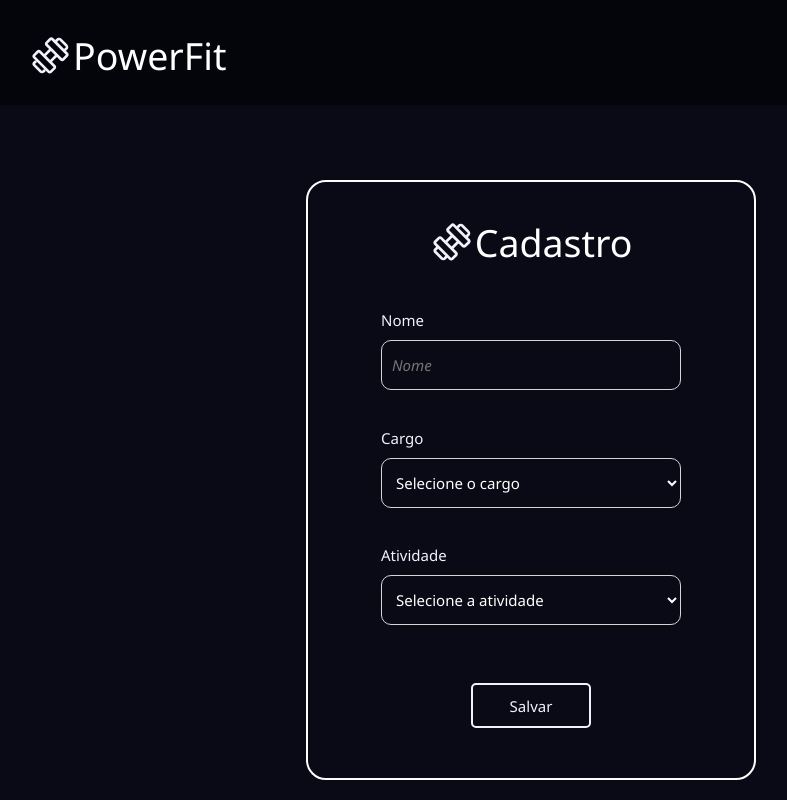
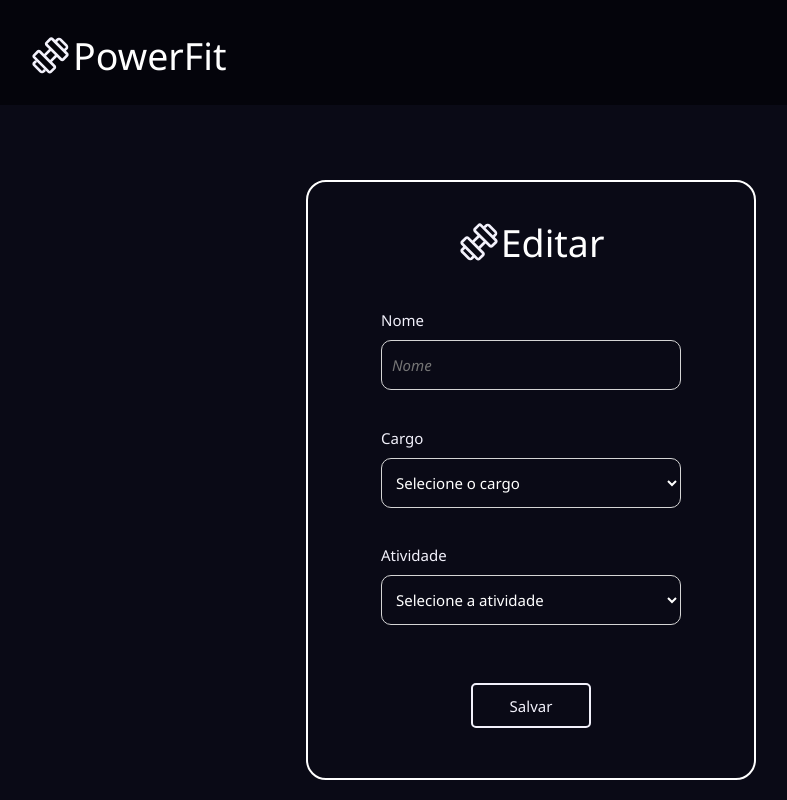
Before and after one commit to SamuelFVG/powerfit-trainee-cpe, a React (Vite) app in the folder powerfit/: page /editar in a window 1280 px wide. Shown: the top 800 px of the page, without its empty margins (109-896 px from the left). Built offline with nearby package versions, Linux system fonts and the light colour scheme.

Commit message:
Editar - título

```diff
--- a/powerfit/src/pages/Editar/Editar.jsx
+++ b/powerfit/src/pages/Editar/Editar.jsx
@@ -49,7 +49,7 @@ export default function Editar() {
     <EditContainer>
       <form onSubmit={salvar}>
       <EditorContainer>
-         <LogoGenerica texto={"Cadastro"} backgroundColor={"#0A0A16"} />
+         <LogoGenerica texto={"Editar"} backgroundColor={"#0A0A16"} />
         <DivField>
           <DivLabel>Nome</DivLabel>
           <Entrada
```
